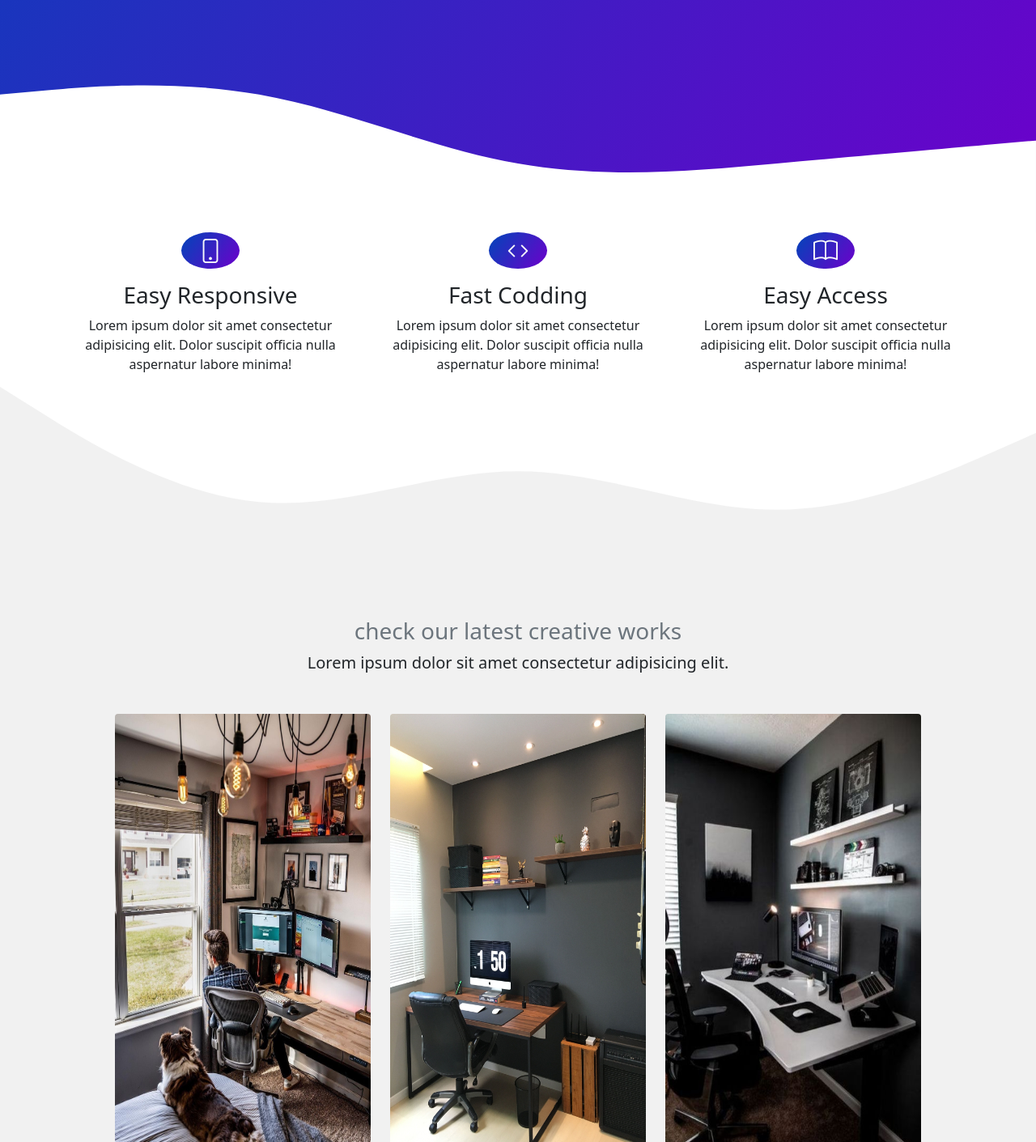
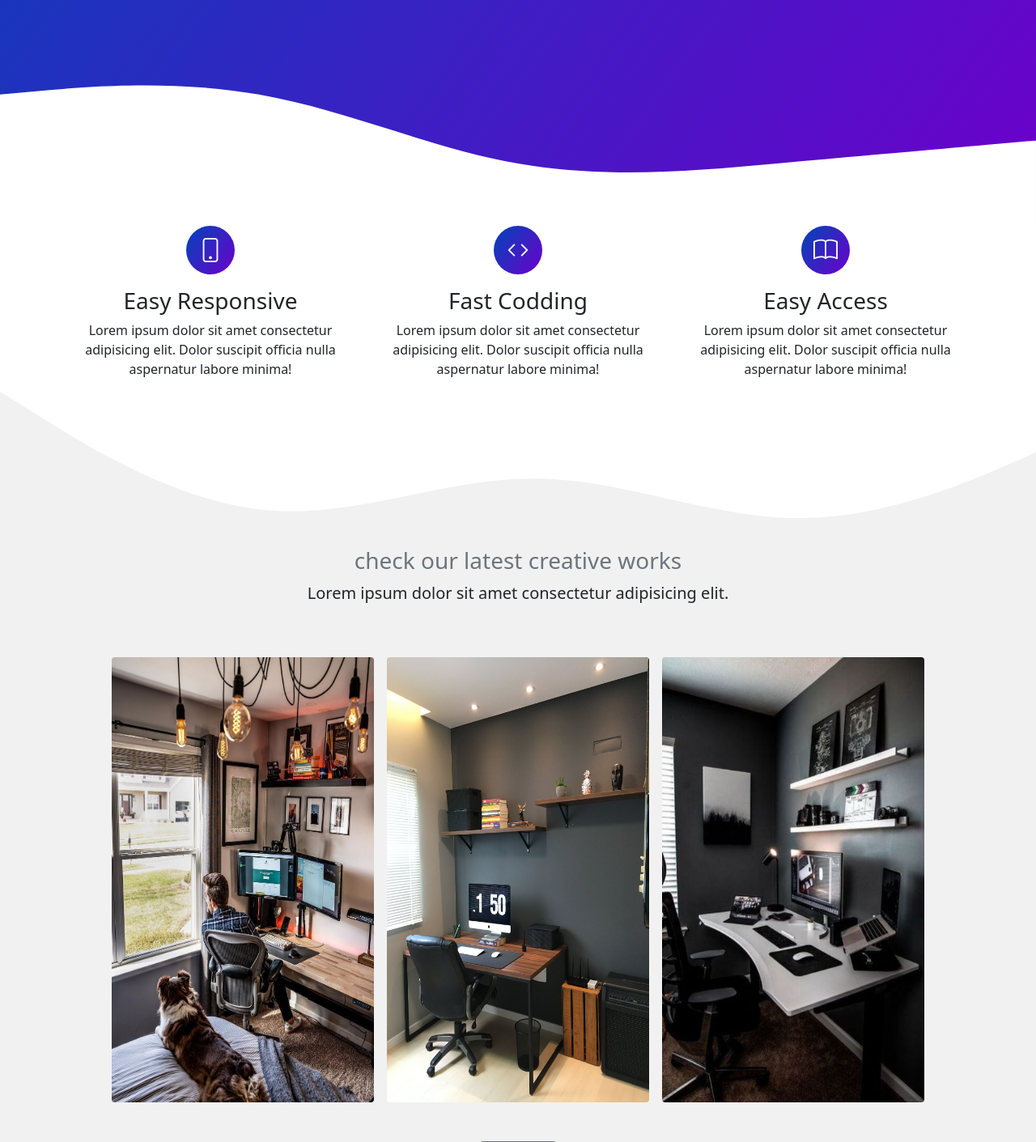
Before and after one commit to sajadgnf/bootstrapPortfolio, a website: page index.html in a window 1280 px wide. Shown: the part 1389-2800 px from the top of the page at 81% size. Drawn offline with nearby package versions, Linux system fonts and the light colour scheme.

Commit message:
some change in features

```diff
--- a/index.html
+++ b/index.html
@@ -34,7 +34,7 @@
                             <a href="#features" class="nav-link">Features</a>
                         </li>
                         <li class="nav-item">
-                            <a href="#aboutTurial" class="nav-link">About Turial</a>
+                            <a href="#services" class="nav-link">Services</a>
                         </li>
                         <li class="nav-item">
                             <a href="#contact" class="nav-link">ContactUs</a>
@@ -53,7 +53,8 @@
                     </div>
                     <div class="col-md-5">
                         <h2 class="mb-4">Build website using bootstrap</h2>
-                        <p class="lead mb-4 d-sm-inline-block d-none">Lorem ipsum dolor, sit amet consectetur adipisicing elit. Expedita
+                        <p class="lead mb-4 d-sm-inline-block d-none">Lorem ipsum dolor, sit amet consectetur
+                            adipisicing elit. Expedita
                             assumenda
                             libero non pariatur velit, nam omnis eligendi enim accusantium vero, </p>
                         <button type="button" class="btn btn-outline-light">Read More</button>
@@ -107,7 +108,7 @@
                     </div>
                 </div>
             </div>
-            <svg xmlns="http://www.w3.org/2000/svg" viewBox="0 0 1440 320">
+            <svg xmlns="http://www.w3.org/2000/svg" viewBox="0 0 1440 310">
                 <path fill="#fff" fill-opacity="1"
                     d="M0,128L60,122.7C120,117,240,107,360,128C480,149,600,203,720,224C840,245,960,235,1080,224C1200,213,1320,203,1380,197.3L1440,192L1440,320L1380,320C1320,320,1200,320,1080,320C960,320,840,320,720,320C600,320,480,320,360,320C240,320,120,320,60,320L0,320Z">
                 </path>
@@ -118,40 +119,39 @@
         <section id="features">
             <div class="container">
                 <div class="row">
-                    <div class="col-md-4 card border-0 text-center">
-                        <div class="rounded-circle bg-gradiant m-auto" style="width: 20%;">
-                            <i class="bi bi-phone card-img-top fs-s text-light"></i>
+                    <div class="col-md-4 text-center">
+                        <div class="rounded-circle bg-gradiant m-auto pt-2" style="width: 60px; height: 60px;">
+                            <i class="bi bi-phone fs-s text-light"></i>
                         </div>
-                        <div class="card-body">
-                            <h3 class="card-titleٍ">Easy Responsive</h3>
-                            <p class="card-text d-none d-sm-inline-block">Lorem ipsum dolor sit amet consectetur
+
+                        <h3 class="mt-3">Easy Responsive</h3>
+                        <p class="d-none d-sm-inline-block">Lorem ipsum dolor sit amet consectetur
                             adipisicing elit. Dolor suscipit
                             officia nulla aspernatur labore minima!</p>
-                        </div>
+
                     </div>
 
-                    <div class="col-md-4 card border-0 text-center">
-                        <div class="rounded-circle bg-gradiant m-auto" style="width: 20%;">
-                            <i class="bi bi-code card-img-top fs-s text-light"></i>
+                    <div class="col-md-4 text-center">
+                        <div class="rounded-circle bg-gradiant m-auto pt-2" style="width: 60px; height: 60px;">
+                            <i class="bi bi-code fs-s text-light"></i>
                         </div>
-                        <div class="card-body">
-                            <h3 class="card-titleٍ">Fast Codding</h3>
-                            <p class="card-text d-none d-sm-inline-block">Lorem ipsum dolor sit amet consectetur
+
+                        <h3 class="mt-3">Fast Codding</h3>
+                        <p class="d-none d-sm-inline-block">Lorem ipsum dolor sit amet consectetur
                             adipisicing elit. Dolor suscipit
                             officia nulla aspernatur labore minima!</p>
-                        </div>
+
                     </div>
 
-                    <div class="col-md-4 card border-0 text-center">
-                        <div class="rounded-circle bg-gradiant m-auto" style="width: 20%;">
-                            <i class="bi bi-book card-img-top fs-s text-light"></i>
+                    <div class="col-md-4 text-center">
+                        <div class="rounded-circle bg-gradiant m-auto pt-2" style="width: 60px; height: 60px;">
+                            <i class="bi bi-book fs-s text-light"></i>
                         </div>
-                        <div class="card-body">
-                            <h3 class="card-titleٍ">Easy Access</h3>
-                            <p class="card-text d-none d-sm-inline-block">Lorem ipsum dolor sit amet consectetur
+
+                        <h3 class="mt-3">Easy Access</h3>
+                        <p class="d-none d-sm-inline-block">Lorem ipsum dolor sit amet consectetur
                             adipisicing elit. Dolor suscipit
                             officia nulla aspernatur labore minima!</p>
-                        </div>
                     </div>
                 </div>
             </div>
@@ -159,26 +159,27 @@
 
         <!-- Portfolio -->
         <section class="bg-costom-light">
-            <svg xmlns="http://www.w3.org/2000/svg" viewBox="0 0 1440 320">
+            <svg xmlns="http://www.w3.org/2000/svg" viewBox="0 0 1400 210">
                 <path fill="#fff" fill-opacity="1"
                     d="M0,0L60,37.3C120,75,240,149,360,160C480,171,600,117,720,117.3C840,117,960,171,1080,170.7C1200,171,1320,117,1380,90.7L1440,64L1440,0L1380,0C1320,0,1200,0,1080,0C960,0,840,0,720,0C600,0,480,0,360,0C240,0,120,0,60,0L0,0Z">
                 </path>
             </svg>
+
             <div class="container-lg text-center">
                 <h3 class="text-secondary">check our latest creative works</h2>
                     <p class="lead">
                         Lorem ipsum dolor sit amet consectetur adipisicing elit.
                     </p>
-                    <div class="row m-5">
-                        <div class="col-md-4 mb-2">
+                    <div class="row m-5 g-3">
+                        <div class="col-md-4">
                             <img src="assets/images/design1.jfif" alt="" class="img-fluid rounded"
                                 style="height: 550px;">
                         </div>
-                        <div class="col-md-4 mb-2">
+                        <div class="col-md-4">
                             <img src="assets/images/design2.jfif" alt="" class="img-fluid rounded"
                                 style="height: 550px;">
                         </div>
-                        <div class="col-md-4 mb-2">
+                        <div class="col-md-4">
                             <img src="assets/images/design3.jfif" alt="" class="img-fluid rounded"
                                 style="height: 550px;">
                         </div>
@@ -194,8 +195,8 @@
         </section>
 
 
-        <!-- aboutTurial -->
-        <section id="aboutTurial" class="bg-gradiant">
+        <!-- sevices -->
+        <section id="services" class="bg-gradiant">
             <svg xmlns="http://www.w3.org/2000/svg" viewBox="0 0 1440 320">
                 <path fill="#fff" fill-opacity="1"
                     d="M0,288L30,277.3C60,267,120,245,180,240C240,235,300,245,360,250.7C420,256,480,256,540,240C600,224,660,192,720,197.3C780,203,840,245,900,250.7C960,256,1020,224,1080,224C1140,224,1200,256,1260,229.3C1320,203,1380,117,1410,74.7L1440,32L1440,0L1410,0C1380,0,1320,0,1260,0C1200,0,1140,0,1080,0C1020,0,960,0,900,0C840,0,780,0,720,0C660,0,600,0,540,0C480,0,420,0,360,0C300,0,240,0,180,0C120,0,60,0,30,0L0,0Z">
@@ -261,16 +262,20 @@
                     <div class="col-lg-6">
                         <form>
                             <div class="mb-3 form-floating">
-                                <input id="Email" name="email" type="email" placeholder="please enter your email" class="form-control" aria-describedby="emailHelp" required>
+                                <input id="Email" name="email" type="email" placeholder="please enter your email"
+                                    class="form-control" aria-describedby="emailHelp" required>
                                 <label for="Email" class="form-label">Email:</label>
-                                <div id="emailHelp" class="form-text">We'll never share your email with anyone else.</div>
+                                <div id="emailHelp" class="form-text">We'll never share your email with anyone else.
+                                </div>
                             </div>
                             <div class="mb-3 form-floating">
-                                <input id="password" name="pass" type="password" placeholder="please enter your pass" class="form-control" required>
-                                <label for="Password" class="form-label" >Password:</label>
+                                <input id="password" name="pass" type="password" placeholder="please enter your pass"
+                                    class="form-control" required>
+                                <label for="Password" class="form-label">Password:</label>
                             </div>
                             <div class="form-floating mb-3">
-                                <textarea name="text" id="Text" class="form-control" placeholder="write your questions" style="height: 120px;" required></textarea>
+                                <textarea name="text" id="Text" class="form-control" placeholder="write your questions"
+                                    style="height: 120px;" required></textarea>
                                 <label for="Text" class="form-label">Ask Whatever You Want</label>
                             </div>
 
@@ -288,13 +293,11 @@
         <footer class="bg-gradiant py-2 text-light text-center position-relative">
             <div class="container-lg">
                 <p class="lead mb-2">Copyright &copy; 2021 Frontend Bootcamp</p>
-                <a href="#" class="h2 text-light position-absolute bottom-0 end-0 px-4"> <i class="bi bi-arrow-up-circle"></i></a>
+                <a href="#" class="h2 text-light position-absolute bottom-0 end-0 px-4"> <i
+                        class="bi bi-arrow-up-circle"></i></a>
             </div>
         </footer>
     </div>
-
-
-
 
     <script src="https://cdn.jsdelivr.net/npm/bootstrap@5.0.2/dist/js/bootstrap.bundle.min.js"
         integrity="sha384-MrcW6ZMFYlzcLA8Nl+NtUVF0sA7MsXsP1UyJoMp4YLEuNSfAP+JcXn/tWtIaxVXM"
```
Lines whose indentation alone changed are shown as unchanged.
